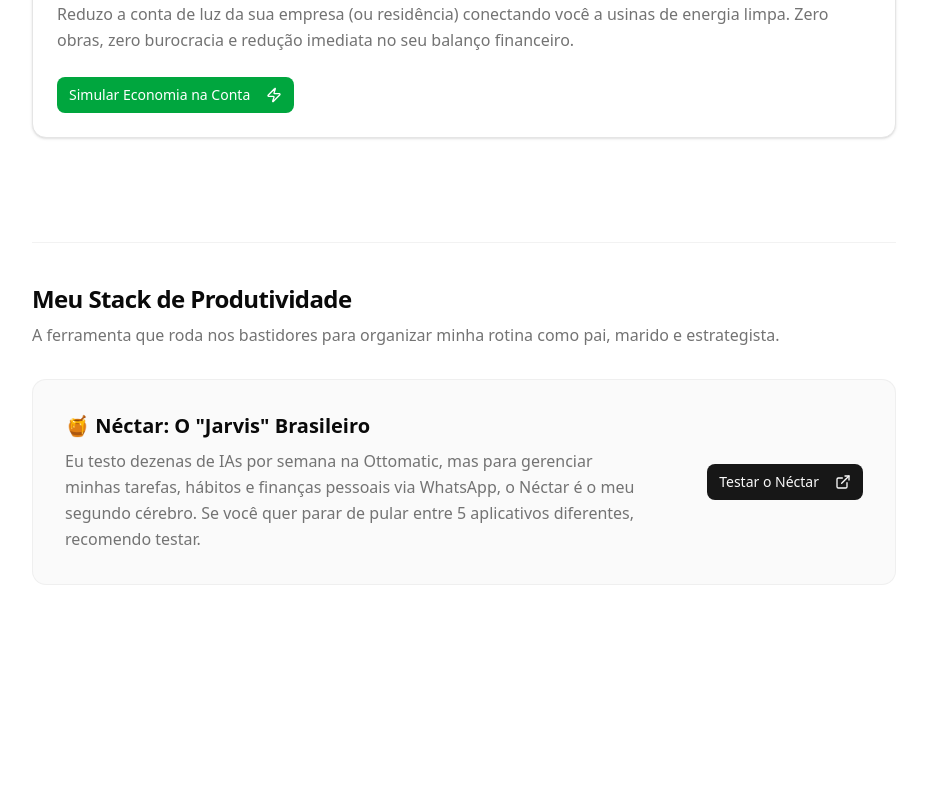
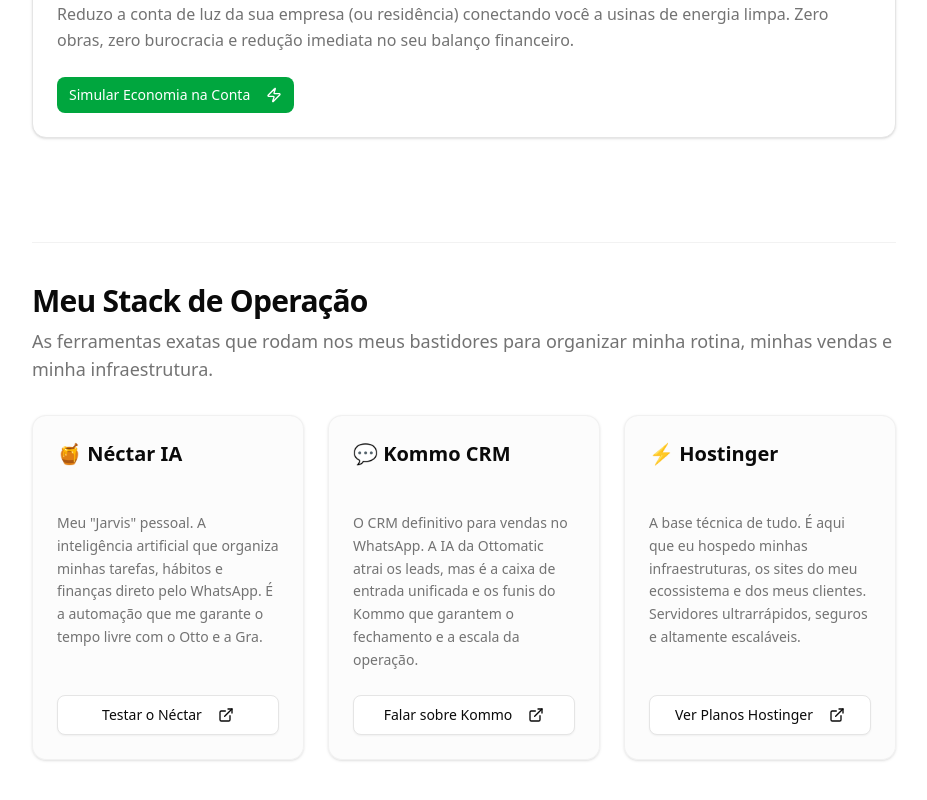
Before and after one commit to caladojuliocesar-eng/Site-Julio, a Next.js app: page /lab in a window 1280 px wide. Shown: the part 1107-1907 px from the top of the page, without its empty margins (176-1103 px from the left). Before the commit the page ends 1788 px from the top, so only its background shows below. Built offline with nearby package versions, Linux system fonts and the light colour scheme.

Commit message:
Atualiza páginas do site

```diff
--- a/src/app/lab/page.tsx
+++ b/src/app/lab/page.tsx
@@ -100,29 +100,81 @@
                         </Button>
                     </CardFooter>
                 </Card>
-                {/* Seção Bônus: Stack Pessoal (Afiliado Néctar) */}
+                {/* Seção Bônus: Stack Pessoal e Parcerias */}
                 <div className="mt-20 pt-10 border-t border-border/50">
                     <div className="mb-8">
-                        <h2 className="text-2xl font-bold tracking-tight mb-2">Meu Stack de Produtividade</h2>
-                        <p className="text-muted-foreground">
-                            A ferramenta que roda nos bastidores para organizar minha rotina como pai, marido e estrategista.
+                        <h2 className="text-2xl md:text-3xl font-bold tracking-tight mb-2">Meu Stack de Operação</h2>
+                        <p className="text-muted-foreground text-lg">
+                            As ferramentas exatas que rodam nos meus bastidores para organizar minha rotina, minhas vendas e minha infraestrutura.
                         </p>
                     </div>
 
-                    <div className="bg-secondary/50 rounded-xl p-6 md:p-8 flex flex-col md:flex-row items-start md:items-center justify-between gap-6 border border-border/50 hover:border-foreground/20 transition-colors">
-                        <div className="max-w-xl">
-                            <h3 className="text-xl font-bold mb-2 flex items-center gap-2">
-                                🍯 Néctar: O "Jarvis" Brasileiro
-                            </h3>
-                            <p className="text-muted-foreground leading-relaxed">
-                                Eu testo dezenas de IAs por semana na Ottomatic, mas para gerenciar minhas tarefas, hábitos e finanças pessoais via WhatsApp, o Néctar é o meu segundo cérebro. Se você quer parar de pular entre 5 aplicativos diferentes, recomendo testar.
-                            </p>
-                        </div>
-                        <Button asChild variant="default" className="shrink-0 w-full md:w-auto">
-                            <Link href="https://meu-nectar.com/?ref=M104436587L" target="_blank" rel="noreferrer">
-                                Testar o Néctar <ExternalLink className="ml-2 h-4 w-4" />
-                            </Link>
-                        </Button>
+                    <div className="grid gap-6 md:grid-cols-3">
+
+                        {/* Card Néctar */}
+                        <Card className="hover:border-foreground/20 transition-colors flex flex-col bg-secondary/30 border-border/50">
+                            <CardHeader className="pb-3">
+                                <CardTitle className="text-xl flex items-center gap-2">
+                                    🍯 Néctar IA
+                                </CardTitle>
+                            </CardHeader>
+                            <CardContent className="flex-1">
+                                <p className="text-sm text-muted-foreground leading-relaxed">
+                                    Meu "Jarvis" pessoal. A inteligência artificial que organiza minhas tarefas, hábitos e finanças direto pelo WhatsApp. É a automação que me garante o tempo livre com o Otto e a Gra.
+                                </p>
+                            </CardContent>
+                            <CardFooter>
+                                <Button asChild variant="outline" className="w-full text-sm h-10">
+                                    <Link href="https://meu-nectar.com/?ref=M104436587L" target="_blank" rel="noreferrer">
+                                        Testar o Néctar <ExternalLink className="ml-2 h-3 w-3" />
+                                    </Link>
+                                </Button>
+                            </CardFooter>
+                        </Card>
+
+                        {/* Card Kommo */}
+                        <Card className="hover:border-foreground/20 transition-colors flex flex-col bg-secondary/30 border-border/50">
+                            <CardHeader className="pb-3">
+                                <CardTitle className="text-xl flex items-center gap-2">
+                                    💬 Kommo CRM
+                                </CardTitle>
+                            </CardHeader>
+                            <CardContent className="flex-1">
+                                <p className="text-sm text-muted-foreground leading-relaxed">
+                                    O CRM definitivo para vendas no WhatsApp. A IA da Ottomatic atrai os leads, mas é a caixa de entrada unificada e os funis do Kommo que garantem o fechamento e a escala da operação.
+                                </p>
+                            </CardContent>
+                            <CardFooter>
+                                <Button asChild variant="outline" className="w-full text-sm h-10">
+                                    {/* O link vai direto para o seu WhatsApp com a mensagem pronta de consultoria */}
+                                    <Link href="https://wa.me/5511999731501?text=Olá%20Julio,%20quero%20implementar%20o%20Kommo%20CRM%20na%20minha%20operação." target="_blank" rel="noreferrer">
+                                        Falar sobre Kommo <ExternalLink className="ml-2 h-3 w-3" />
+                                    </Link>
+                                </Button>
+                            </CardFooter>
+                        </Card>
+
+                        {/* Card Hostinger */}
+                        <Card className="hover:border-foreground/20 transition-colors flex flex-col bg-secondary/30 border-border/50">
+                            <CardHeader className="pb-3">
+                                <CardTitle className="text-xl flex items-center gap-2">
+                                    ⚡ Hostinger
+                                </CardTitle>
+                            </CardHeader>
+                            <CardContent className="flex-1">
+                                <p className="text-sm text-muted-foreground leading-relaxed">
+                                    A base técnica de tudo. É aqui que eu hospedo minhas infraestruturas, os sites do meu ecossistema e dos meus clientes. Servidores ultrarrápidos, seguros e altamente escaláveis.
+                                </p>
+                            </CardContent>
+                            <CardFooter>
+                                <Button asChild variant="outline" className="w-full text-sm h-10">
+                                    <Link href="https://hostinger.com.br?REFERRALCODE=W33CALADOHDE" target="_blank" rel="noreferrer">
+                                        Ver Planos Hostinger <ExternalLink className="ml-2 h-3 w-3" />
+                                    </Link>
+                                </Button>
+                            </CardFooter>
+                        </Card>
+
                     </div>
                 </div>
             </div>
```
